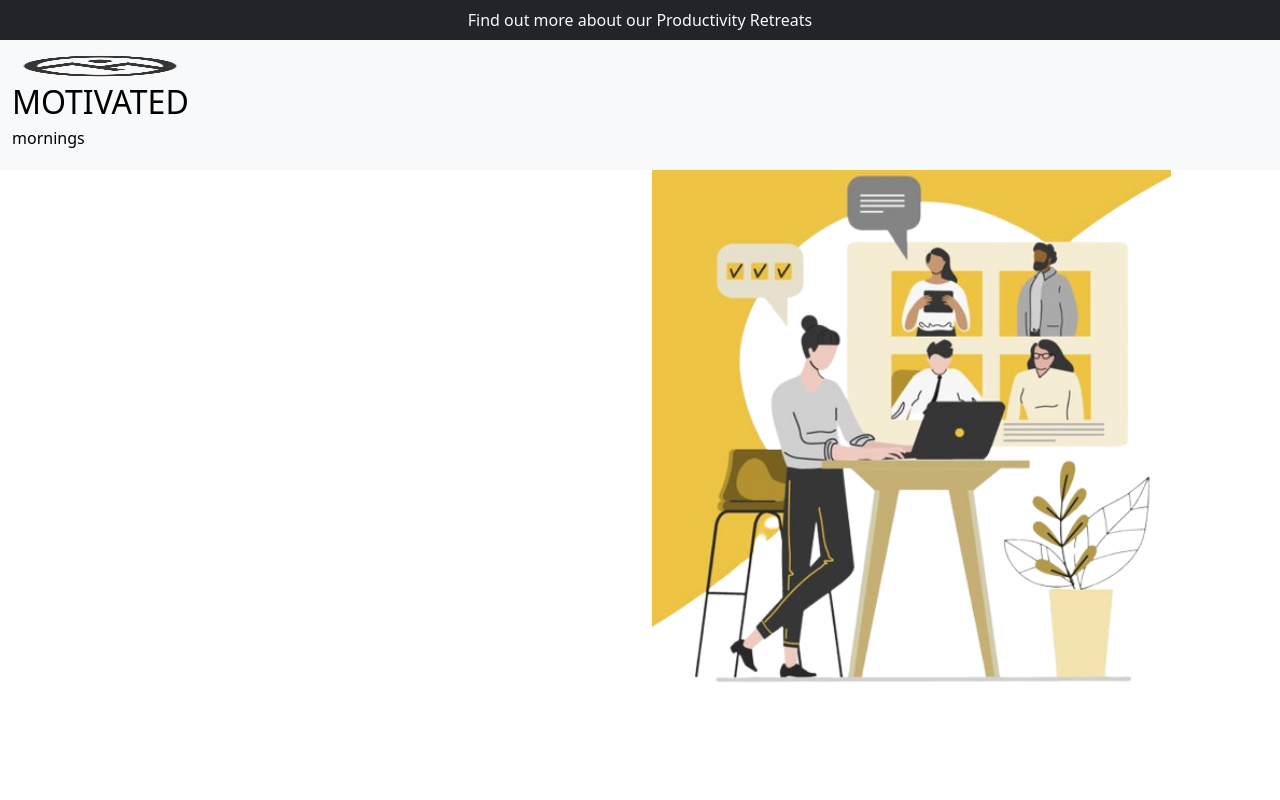
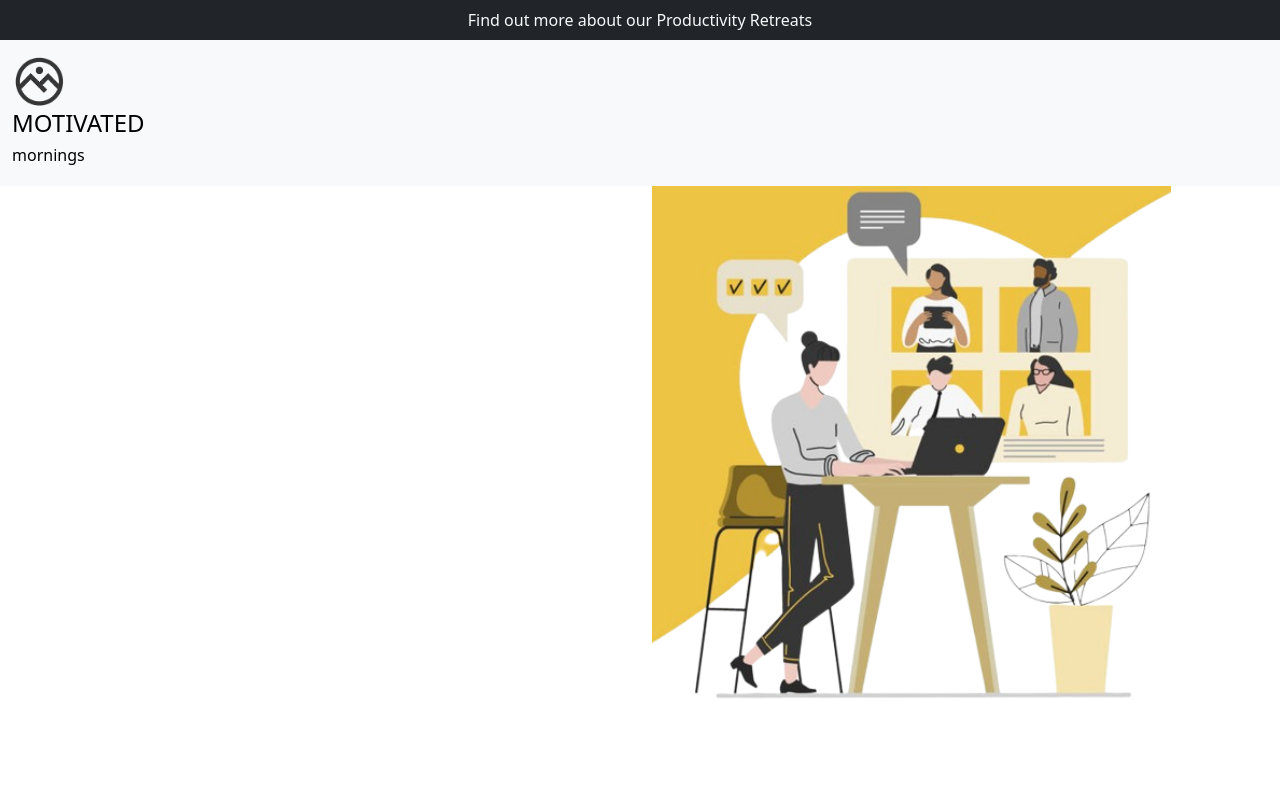
Before and after one commit to Ajith369369/motivated-mornings-frontend, a React (Vite) app: page / in a window 1280 px wide. Shown: the top 800 px of the page. Built offline with nearby package versions, Linux system fonts and the light colour scheme.

Commit message:
Change size of image.

```diff
--- a/src/components/Header.css
+++ b/src/components/Header.css
@@ -1,5 +1,10 @@
 #header {
   min-width: 100vw;
+}
+
+#navbar img {
+  height: 55px;
+  width: 55px;
 }
 
 img {
--- a/src/components/Header.jsx
+++ b/src/components/Header.jsx
@@ -19,12 +19,10 @@ function Header() {
                 <img
                   src="/src/assets/actually-complete.png"
                   alt="Logo"
-                  width="30"
-                  height="24"
                   className="d-inline-block align-text-top"
                 />
                 <div>
-                  <h2>MOTIVATED</h2>
+                  <h4>MOTIVATED</h4>
                   <h6>mornings</h6>
                 </div>
               </a>
```
